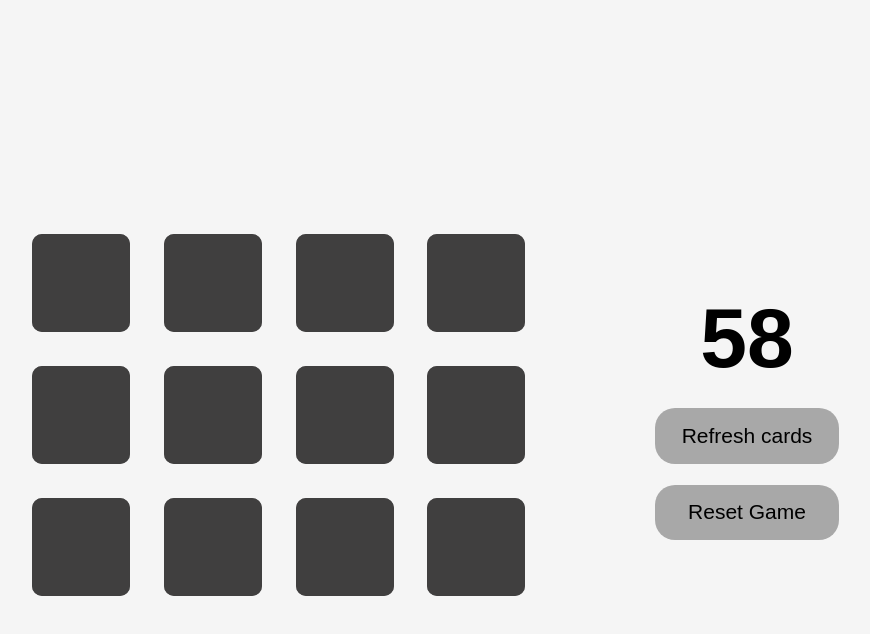
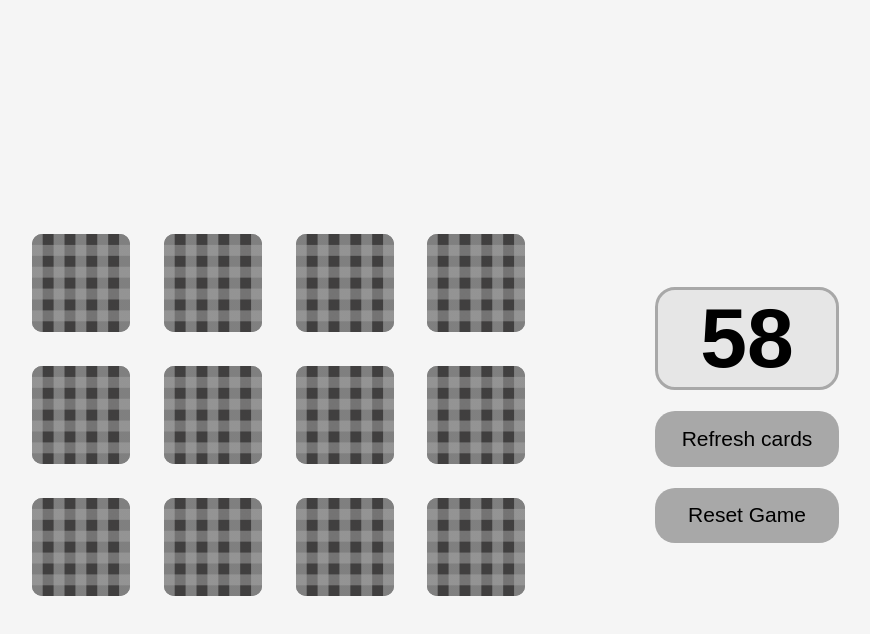
Before and after one commit to DarthEvgenius/pairs_memory_game, a website: page docs/index.html in a window 1280 px wide. Both pictures are taken after a click on the button "Start the Game". Shown: the top 634 px of the page, without its empty margins (361-1231 px from the left). Drawn offline with Linux system fonts and the light colour scheme.

Commit message:
styles gradients cards

```diff
--- a/docs/css/basic.css
+++ b/docs/css/basic.css
@@ -2,6 +2,7 @@
 :root {
     font-size: clamp(1rem, 0.5rem + 2vw, 1.75rem);
     font-family: sans-serif;
+    overflow-x: hidden;
 }
 
 body {
--- a/docs/css/game_elements.css
+++ b/docs/css/game_elements.css
@@ -59,6 +59,19 @@
     transform: rotateY(0deg);
     backface-visibility: hidden;
 
+    background-image:
+    linear-gradient(
+            transparent 50%,
+            hsl(0, 0%, 66%, 0.5) 50%
+        ),
+        linear-gradient(
+            90deg,
+            var(--card-bg-color) 50%,
+            var(--card-back-color) 50%
+
+        );
+    background-size: 0.39em 0.39em;
+
     /* for easy development */
     /* opacity: .5; */
 }
@@ -113,4 +126,7 @@
     font-size: 3rem;
     font-weight: bold;
     font-family: sans-serif;
+    background-color: var(--start-bg-color);;
+    border: 3px solid var(--btn-color);
+    border-radius: var(--bd-rad);
   }
--- a/docs/css/interface_elements.css
+++ b/docs/css/interface_elements.css
@@ -3,7 +3,7 @@
 .btn {
     padding-inline: 2em;
     padding-block: 1em;
-    border-radius: 20px;
+    border-radius: var(--bd-rad);
     background-color: var(--btn-color);
     cursor: pointer;
     transition: background-color 0.3s;
@@ -26,8 +26,8 @@
 
 .start_controls {
     align-self: center;
-    border-radius: 20px;
-    background-color: hsl(0, 0%, 90%);
+    border-radius: var(--bd-rad);
+    background-color: var(--start-bg-color);
     padding: 0.3em;
     display: grid;
     gap: 0.75em;
--- a/docs/css/vars.css
+++ b/docs/css/vars.css
@@ -1,9 +1,13 @@
 :root {
     --card-back-color: hsl(0, 1%, 25%);
     --card-bg-color: hsl(0, 0%, 50%);
+    --start-bg-color: hsl(0, 0%, 90%);
     --btn-color:  hsl(0, 0%, 66%);
     --win-color: hsl(197, 82%, 89%);
     --lose-color: hsl(0, 66%, 42%);
+
+    --bd-rad: 20px;
+
     --transition: all 1s cubic-bezier(.45,.21,0.3,1.3);
     --transition-linear: scale 500ms linear;
 }
--- a/docs/css/win_lose.css
+++ b/docs/css/win_lose.css
@@ -3,7 +3,7 @@
     position: absolute;
     left: 50%;
     translate: -50%;
-    top: -150%;
+    top: -999%;
     padding-inline: 2em;
     padding-block: 0.1em;
     display: flex;
--- a/src/css/basic.css
+++ b/src/css/basic.css
@@ -2,6 +2,7 @@
 :root {
     font-size: clamp(1rem, 0.5rem + 2vw, 1.75rem);
     font-family: sans-serif;
+    overflow-x: hidden;
 }
 
 body {
--- a/src/css/game_elements.css
+++ b/src/css/game_elements.css
@@ -57,6 +57,19 @@
     transform: rotateY(0deg);
     backface-visibility: hidden;
 
+    background-image:
+    linear-gradient(
+            transparent 50%,
+            hsl(0, 0%, 66%, 0.5) 50%
+        ),
+        linear-gradient(
+            90deg,
+            var(--card-bg-color) 50%,
+            var(--card-back-color) 50%
+
+        );
+    background-size: 0.39em 0.39em;
+
     /* for easy development */
     /* opacity: .5; */
 }
@@ -111,4 +124,7 @@
     font-size: 3rem;
     font-weight: bold;
     font-family: sans-serif;
+    background-color: var(--start-bg-color);;
+    border: 3px solid var(--btn-color);
+    border-radius: var(--bd-rad);
   }
--- a/src/css/interface_elements.css
+++ b/src/css/interface_elements.css
@@ -3,7 +3,7 @@
 .btn {
     padding-inline: 2em;
     padding-block: 1em;
-    border-radius: 20px;
+    border-radius: var(--bd-rad);
     background-color: var(--btn-color);
     cursor: pointer;
     transition: background-color 0.3s;
@@ -26,8 +26,8 @@
 
 .start_controls {
     align-self: center;
-    border-radius: 20px;
-    background-color: hsl(0, 0%, 90%);
+    border-radius: var(--bd-rad);
+    background-color: var(--start-bg-color);
     padding: 0.3em;
     display: grid;
     gap: 0.75em;
--- a/src/css/vars.css
+++ b/src/css/vars.css
@@ -1,9 +1,13 @@
 :root {
     --card-back-color: hsl(0, 1%, 25%);
     --card-bg-color: hsl(0, 0%, 50%);
+    --start-bg-color: hsl(0, 0%, 90%);
     --btn-color:  hsl(0, 0%, 66%);
     --win-color: hsl(197, 82%, 89%);
     --lose-color: hsl(0, 66%, 42%);
+
+    --bd-rad: 20px;
+
     --transition: all 1s cubic-bezier(.45,.21,0.3,1.3);
     --transition-linear: scale 500ms linear;
 }
--- a/src/css/win_lose.css
+++ b/src/css/win_lose.css
@@ -3,7 +3,7 @@
     position: absolute;
     left: 50%;
     translate: -50%;
-    top: -150%;
+    top: -999%;
     padding-inline: 2em;
     padding-block: 0.1em;
     display: flex;
```
